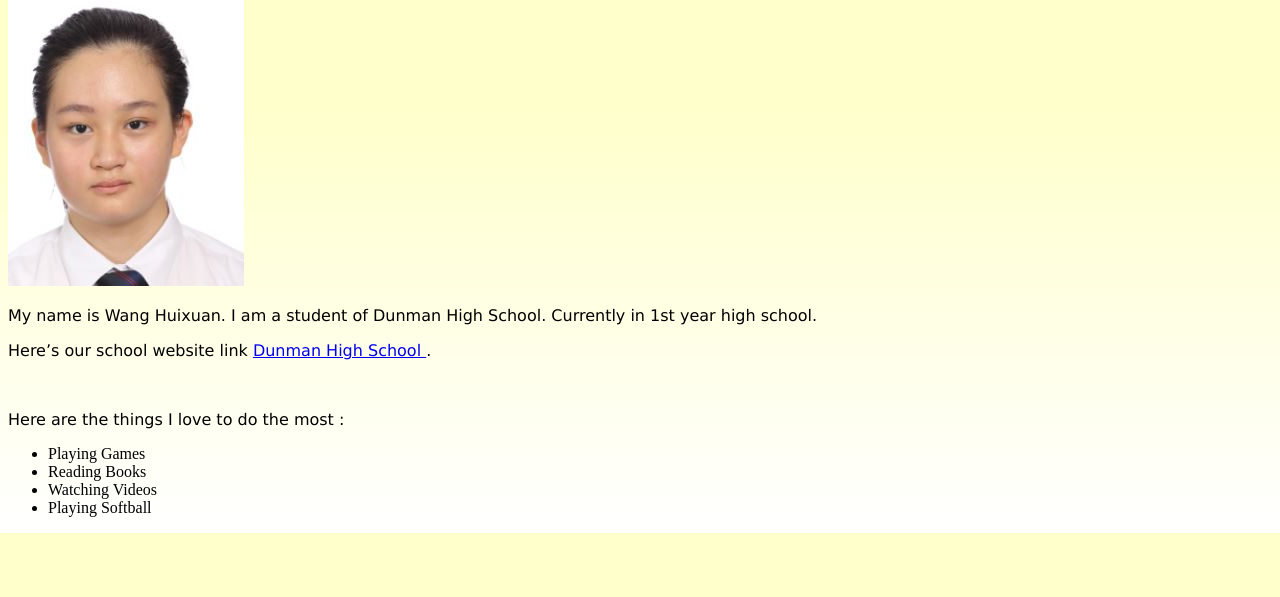
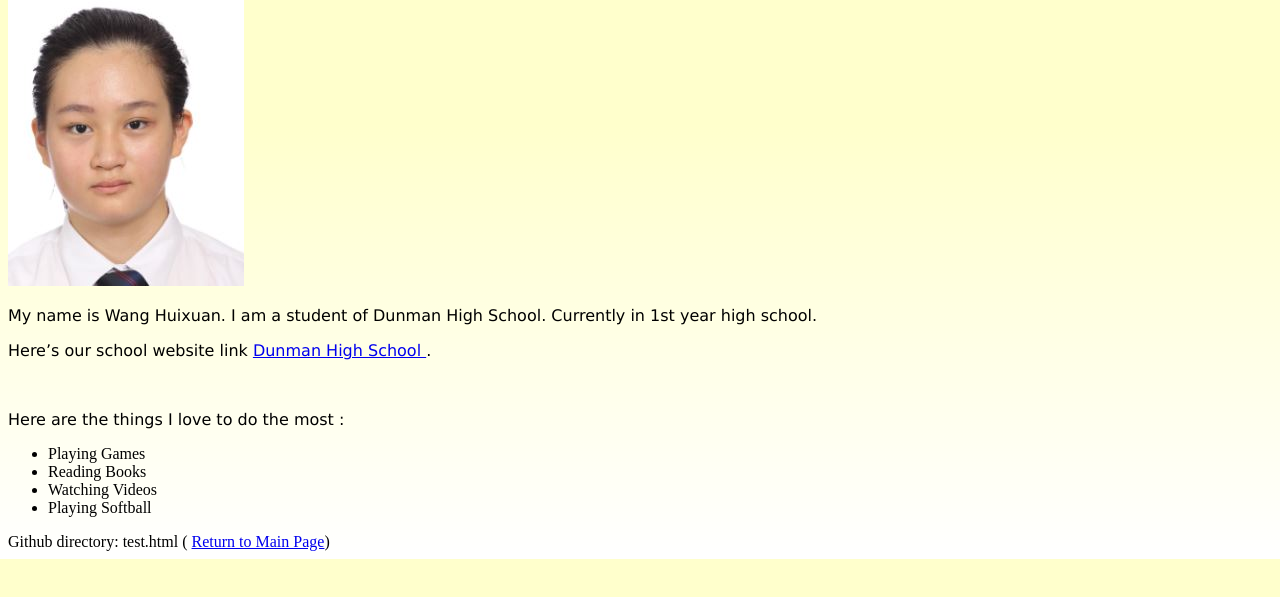
Before and after one commit to dhswanghuixuan/dhswanghuixuan.github.io, a plain HTML site: page index.html in a window 1280 px wide. Shown: the part 81-678 px from the top of the page. Drawn offline with Linux system fonts and the light colour scheme.

Commit message:
Update index.html

```diff
--- a/index.html
+++ b/index.html
@@ -17,5 +17,7 @@ Here’s our school website link <a href ="www.dhs.sg"> Dunman High School  </a>
 <li>Watching Videos</li>
 <li>Playing Softball</li>
 </ul>
+   Github directory:
+test.html   (   <a href="index.html">Return to Main Page</a>)
 </body>
 </html>
```
